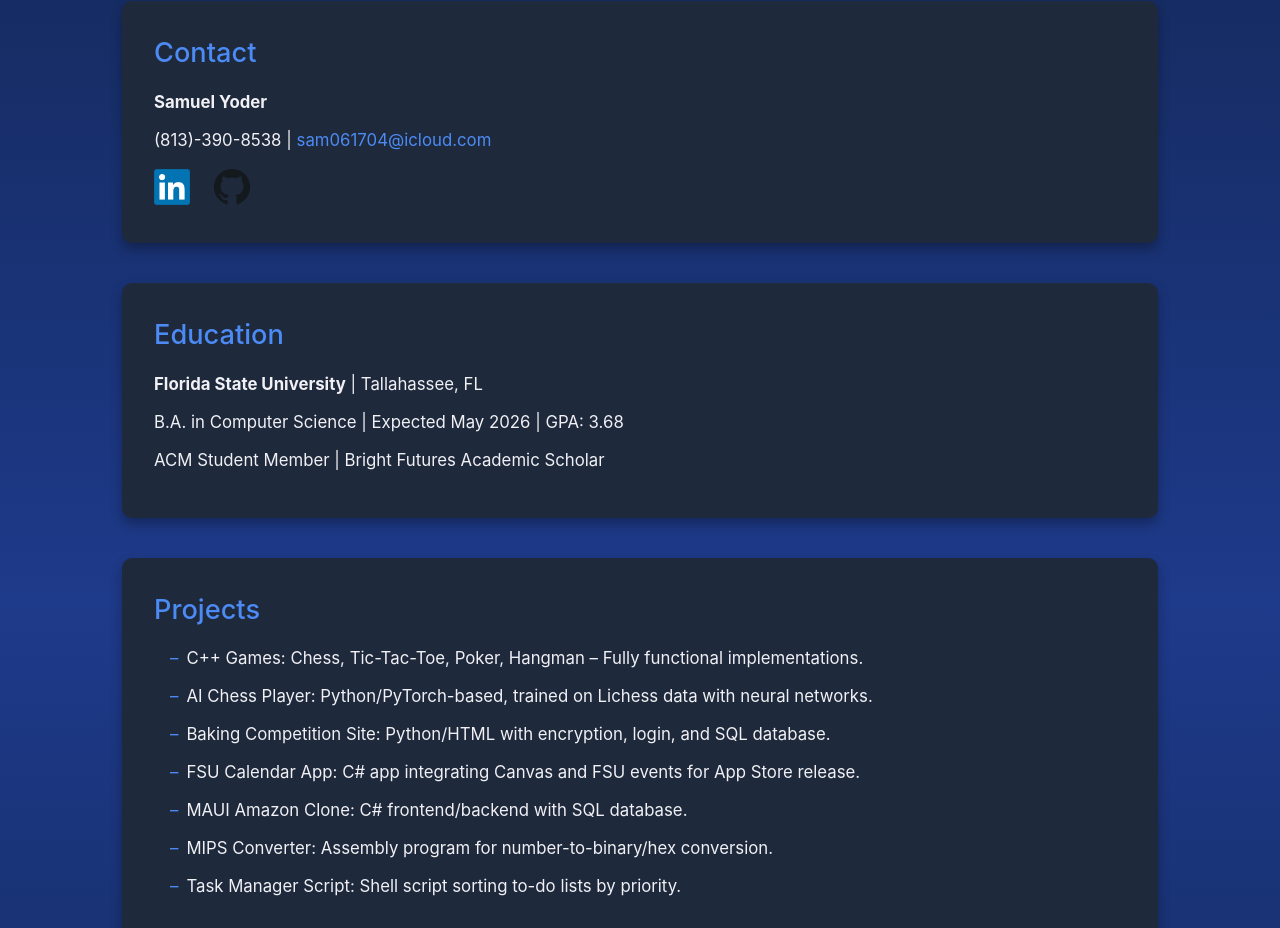
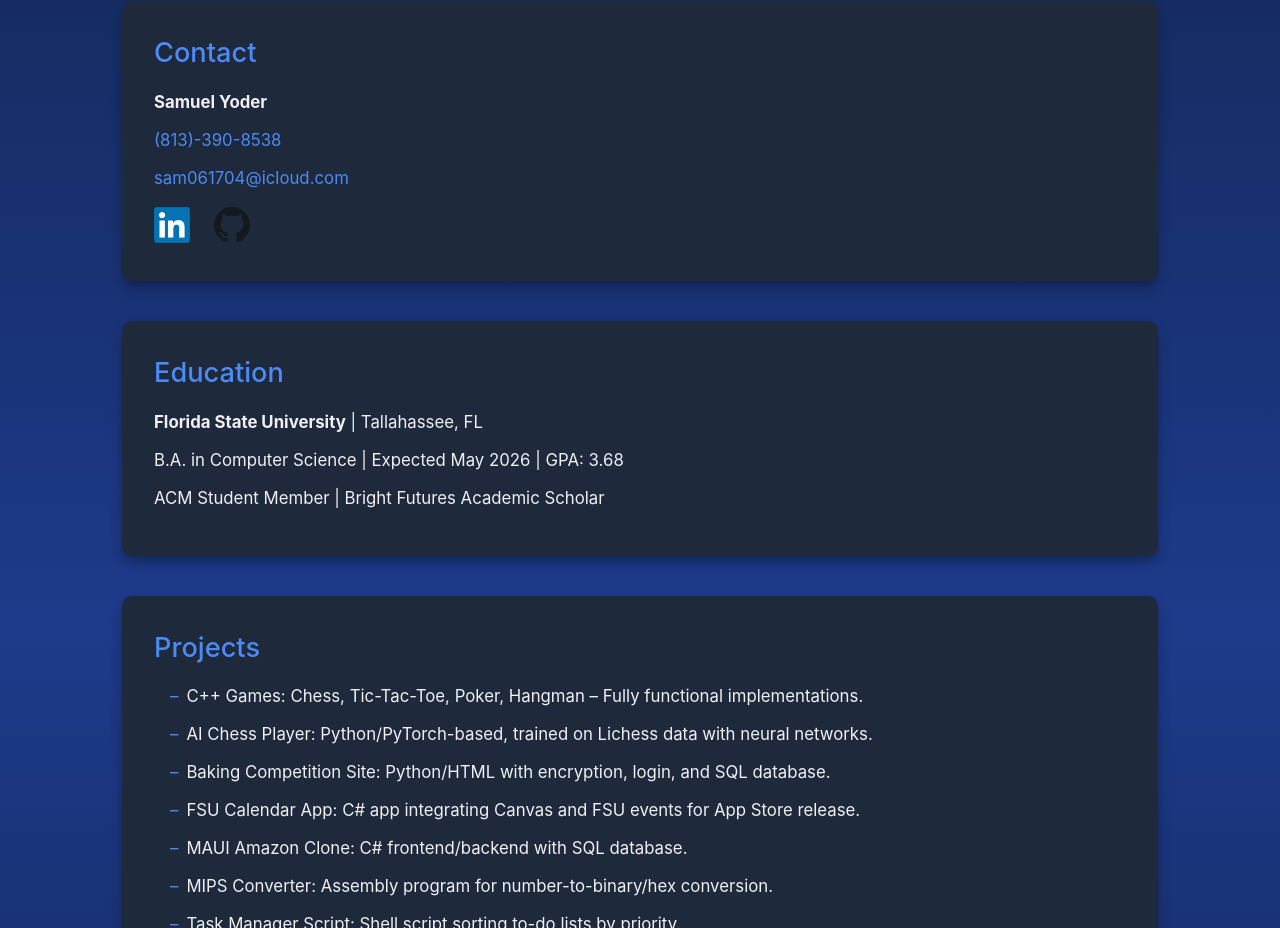
Before and after one commit to SpicyLiceTest/TestPortfolio, a plain HTML site: page index.html in a window 1280 px wide. Shown: the part 819-1747 px from the top of the page. Drawn offline with Linux system fonts and the light colour scheme.

Commit message:
Update index.html

```diff
--- a/index.html
+++ b/index.html
@@ -26,7 +26,8 @@
         <section class="contact">
             <h2>Contact</h2>
             <p><strong>Samuel Yoder</strong></p>
-            <p>(813)-390-8538 | <a href="mailto:sam061704@icloud.com">sam061704@icloud.com</a></p>
+            <p><a href="tel:+18133908538">(813)-390-8538</a></p>
+            <p><a href="mailto:sam061704@icloud.com">sam061704@icloud.com</a></p>
             <div class="social-links">
                 <a href="https://www.linkedin.com/in/samueldyoder" target="_blank">
                     <img src="images/linkedin-logo.png" alt="LinkedIn" class="social-icon">
```
